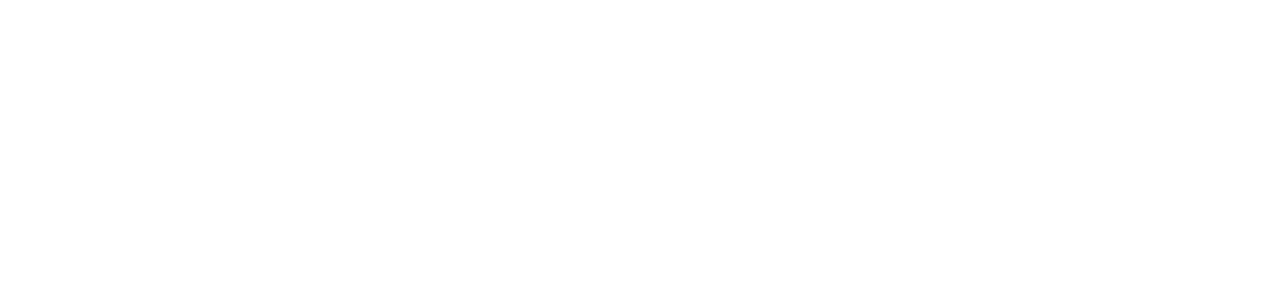
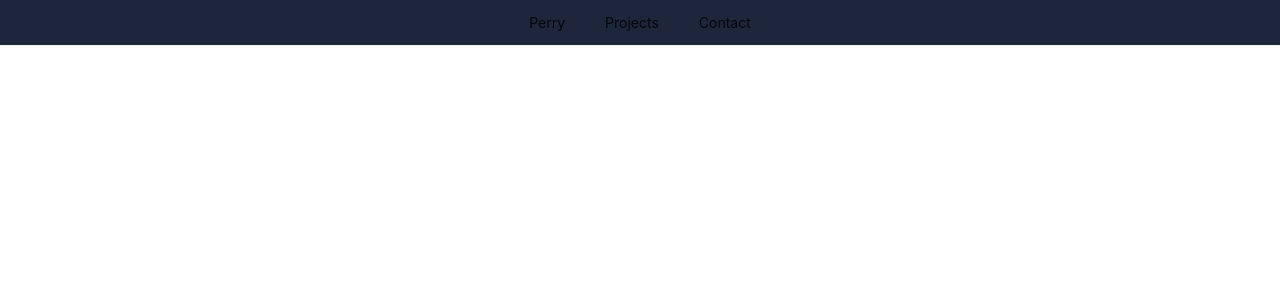
Before and after one commit to perrylzx/portfolio-v2, a React (Create React App) app: page / in a window 1280 px wide. Shown: the top 300 px of the page. Built offline with nearby package versions, Linux system fonts and the light colour scheme.

Commit message:
Create navbar containing buttons that scrolls to corresponding section when clicked -Non functional right now

```diff
--- a/src/App.js
+++ b/src/App.js
@@ -1,5 +1,12 @@
+import Navbar from './components/Navbar';
+import 'antd/dist/antd.css';
+
 function App() {
-  return <div></div>;
+  return (
+    <div>
+      <Navbar />
+    </div>
+  );
 }
 
 export default App;
--- /dev/null
+++ b/src/components/Navbar.js
@@ -0,0 +1,23 @@
+import React from 'react';
+import { Affix, Menu as BaseMenu } from 'antd';
+import styled from 'styled-components';
+
+const Menu = styled(BaseMenu)`
+  display: flex;
+  justify-content: center;
+  background-color: #1d263b;
+`;
+
+const Navbar = () => {
+  return (
+    <Affix>
+      <Menu mode='horizontal'>
+        <Menu.Item>Perry</Menu.Item>
+        <Menu.Item>Projects</Menu.Item>
+        <Menu.Item>Contact</Menu.Item>
+      </Menu>
+    </Affix>
+  );
+};
+
+export default Navbar;
```
